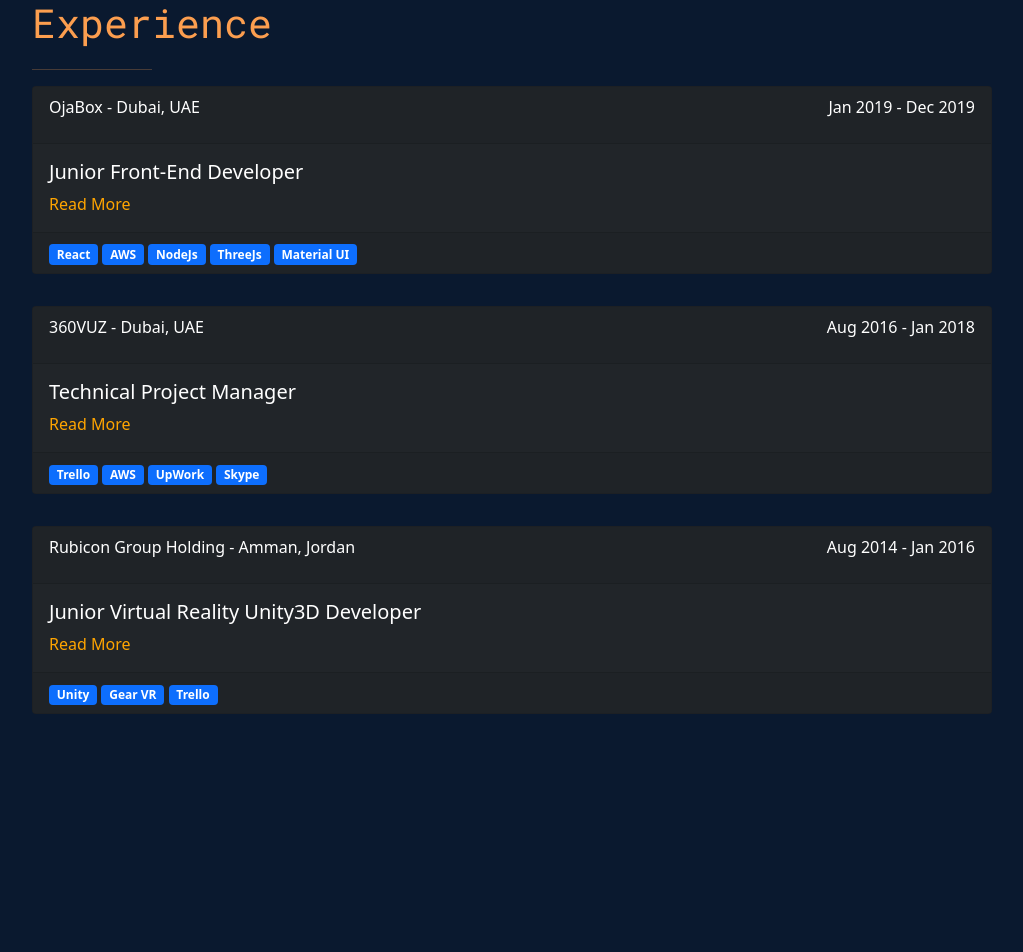
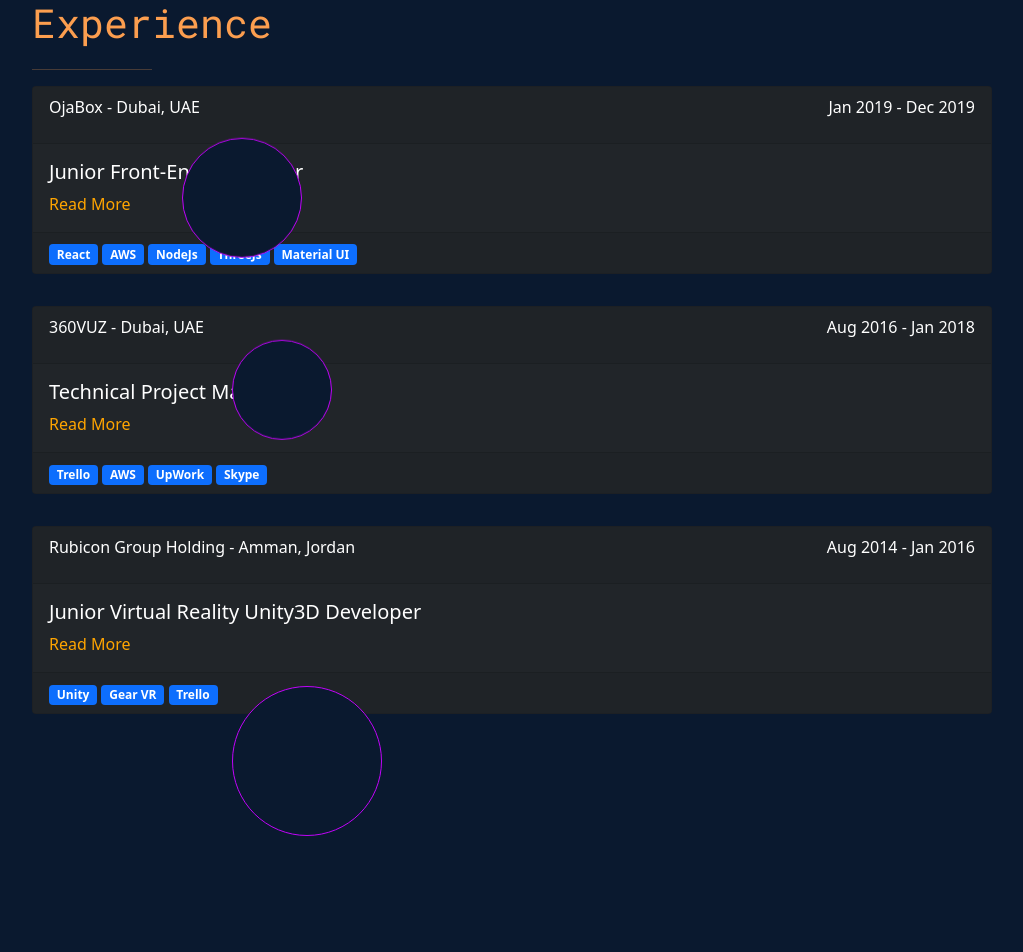
Before and after one commit to NaderNasr/PortfolioV2, a React (Create React App) app: page / in a window 1280 px wide. Shown: the part 2020-2972 px from the top of the page, without its empty margins (128-1151 px from the left). Built offline with nearby package versions, Linux system fonts and the light colour scheme.

Commit message:
add animation circles

```diff
--- a/src/components/Projects/ProjectGrid/Project.jsx
+++ b/src/components/Projects/ProjectGrid/Project.jsx
@@ -3,6 +3,8 @@
 import { Col, Container, Row } from 'react-bootstrap';
 import Data from '../../ProjectData/Data'
 import '.././styles.css'
+import isMobile from 'is-mobile';
+import { Parallax, ParallaxProvider } from 'react-scroll-parallax';
 
 const Project = () => {
 
@@ -11,8 +13,37 @@
       <div className='projects-container'>
         <div className='projects-text-container'>
         <p className='projects-text-header'>Projects<hr /></p>
+        {isMobile() ? <></> :
+          <ParallaxProvider>
+
+            <Parallax speed={50}>
+
+              <div className='project-floating' id='project-circle-small' style={{
+                left: '200px',
+                bottom: '200px'
+              }} />
+            </Parallax>
+
+            <Parallax speed={50}>
+
+              <div className='project-floating2' id='project-circle-small2' style={{
+                left: '150px',
+                bottom: '400px'
+              }} />
+            </Parallax>
+
+            <Parallax speed={10}>
+
+              <div className='project-floating3' id='project-circle-small3' style={{
+                left: '200px',
+                bottom: '200px'
+              }} />
+            </Parallax>
+
+          </ParallaxProvider>
+        }
           <Container>
-            <Row xs={1} md={1}>
+            <Row xs={1} md={2}>
               {Data.map((_, id) => (
                 <>
                 <Col key={id} >
```
